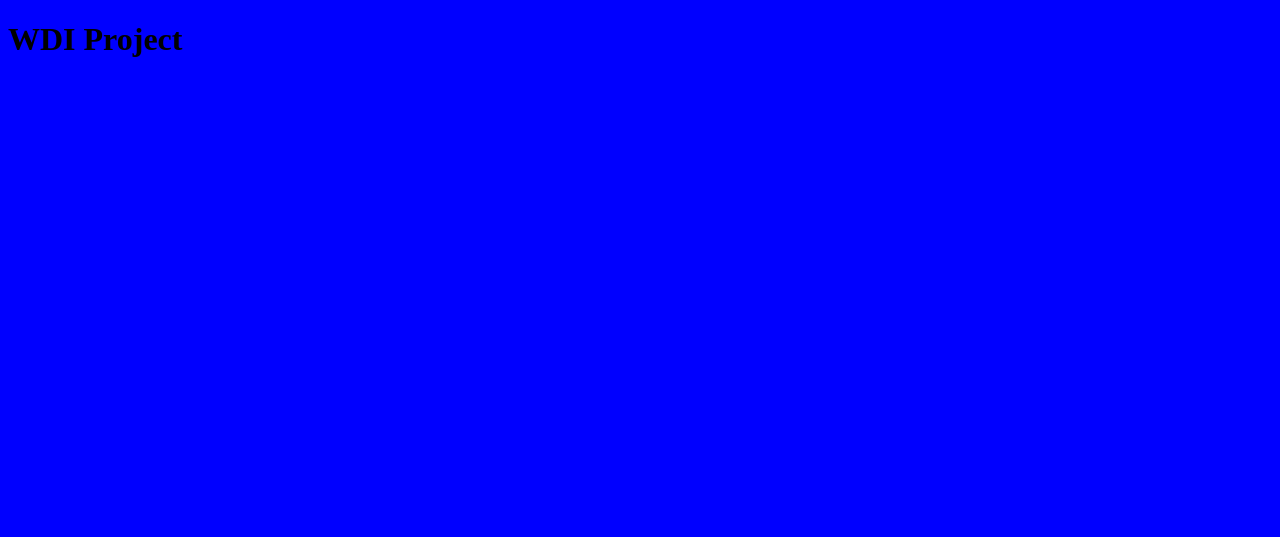
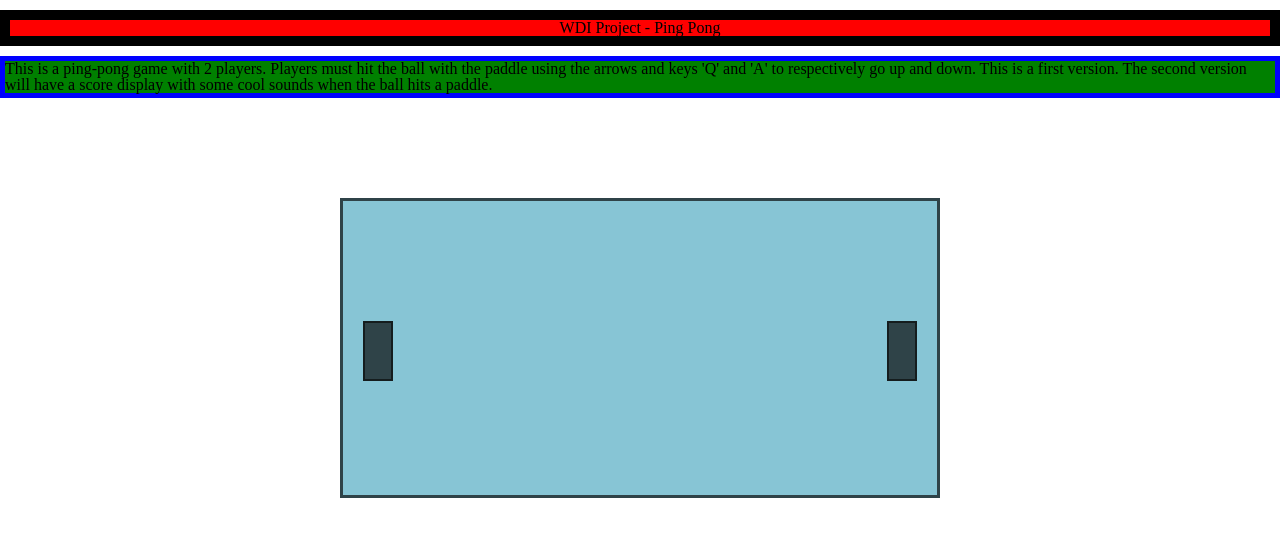
Before and after one commit to ialami/WDI_PROJECT_1, a PHP site: page / in a window 1280 px wide. Before the commit the part shown is almost empty. Shown: the top 537 px of the page. Run offline with PHP 8.4, Linux system fonts and the light colour scheme; some libraries are stand-ins or nearby versions.

Commit message:
first paddle movement done

```diff
--- /dev/null
+++ b/css/reset.css
@@ -0,0 +1,48 @@
+/* http://meyerweb.com/eric/tools/css/reset/
+   v2.0 | 20110126
+   License: none (public domain)
+*/
+
+html, body, div, span, applet, object, iframe,
+h1, h2, h3, h4, h5, h6, p, blockquote, pre,
+a, abbr, acronym, address, big, cite, code,
+del, dfn, em, img, ins, kbd, q, s, samp,
+small, strike, strong, sub, sup, tt, var,
+b, u, i, center,
+dl, dt, dd, ol, ul, li,
+fieldset, form, label, legend,
+table, caption, tbody, tfoot, thead, tr, th, td,
+article, aside, canvas, details, embed,
+figure, figcaption, footer, header, hgroup,
+menu, nav, output, ruby, section, summary,
+time, mark, audio, video {
+  margin: 0;
+  padding: 0;
+  border: 0;
+  font-size: 100%;
+  font: inherit;
+  vertical-align: baseline;
+}
+/* HTML5 display-role reset for older browsers */
+article, aside, details, figcaption, figure,
+footer, header, hgroup, menu, nav, section {
+  display: block;
+}
+body {
+  line-height: 1;
+}
+ol, ul {
+  list-style: none;
+}
+blockquote, q {
+  quotes: none;
+}
+blockquote:before, blockquote:after,
+q:before, q:after {
+  content: '';
+  content: none;
+}
+table {
+  border-collapse: collapse;
+  border-spacing: 0;
+}
--- a/css/style.css
+++ b/css/style.css
@@ -1,3 +1,55 @@
+* {
+  box-sizing: border-box;
+}
+
 body {
-  background: blue;
 }
+
+h1 {
+  border: 10px solid black;
+  margin: 10px auto;
+  background-color: red;
+  text-align: center;
+}
+
+p {
+  border: 5px solid blue;
+  background-color: green;
+}
+
+#board {
+  border: 3px solid rgba(11,13,13, 0.7);
+  background-color: rgba(85, 173, 195, 0.7);
+  width: 600px;
+  height: 300px;
+  position: relative;
+  top: 100px;
+  margin: auto;
+}
+
+.paddles {
+  border: 2px solid rgba(11,13,13, 0.7);
+  background-color: rgba(11,13,13, 0.7);
+  width: 30px;
+  height: 60px;
+}
+
+#paddleA {
+  position: absolute;
+  top:120px;
+  left:20px;
+}
+
+#paddleB {
+  position: absolute;
+  top: 120px;
+  right: 20px;
+}
+
+#ball {
+  /*border: 5px solid green;
+  background-color: maroon;
+  width: 30px;
+  height: 30px;
+  border-radius: 30px;*/
+}
--- a/index.html
+++ b/index.html
@@ -2,11 +2,20 @@
 <html>
   <head>
     <meta charset="utf-8">
+    <script src="https://code.jquery.com/jquery-3.2.1.min.js"
+  integrity="sha256-hwg4gsxgFZhOsEEamdOYGBf13FyQuiTwlAQgxVSNgt4=" crossorigin="anonymous"></script>
+    <script src="js/app.js" charset="utf-8"></script>
+    <link rel="stylesheet" href="css/reset.css">
     <link rel="stylesheet" href="css/style.css">
-    <script src="js/app.js" charset="utf-8"></script>
     <title>Project 1</title>
   </head>
   <body>
-    <h1>WDI Project</h1>
+    <h1>WDI Project - Ping Pong</h1>
+    <p class="description">This is a ping-pong game with 2 players. Players must hit the ball with the paddle using the arrows and keys 'Q' and 'A' to respectively go up and down. This is a first version. The second version will have a score display with some cool sounds when the ball hits a paddle.</p>
+    <div id="board">
+      <div class="paddles" id="paddleA"></div>
+      <div class="paddles" id="paddleB"></div>
+      <div id="ball"</div>
+    </div>
   </body>
 </html>
--- a/js/app.js
+++ b/js/app.js
@@ -1 +1,134 @@
-console.log('loaded')
+/*
+
+LOGIC OF THE GAME
+
+Think about the main events
+
+In terms of physics, what is the position of the ball at any time?
+
+Let p be the position of the ball,
+
+p(t=2) = p(t=1) + velocity
+p(t=2) = p(t=1) + speed * direction / direction either 1 or -1
+
+Therefore, in x and y-coordinates:
+p(t=2)[x] = p(t=1)[x] + speed * direction[x];
+p(t=2)[y] = p(t=1)[y] + speed * direction[y];
+
+In terms of coding that is everytime the ball touches either a paddle, either one of the top or bottom borders, the position of the ball needs to be updated through incrementation.
+
+
+How do you know when there is a collision between the ball and the paddle?
+
+Let L be the length of the paddles A and B.
+Paddles A and B can only move along the y-axis. Their x-position is therefore a constant.
+In order to check the collision of the ball at any time with one of the paddles, have an if statement. 3 conditions must be met, it is therefore condition1 && condition2 && condition 3:
+- The x position of the ball must be equal to the x-coordinate of the paddles
+- The y position of the ball must be lower than the y-coordinate of the top of the paddle
+- The y position of the ball must be greater than the y-coordinate of the top of the paddle
+If those 3 conditions happen in the same time, then there is collision, in which case the ball must change direction on the x-axis.
+
+In other words, if the ball hits one of the borders, then the y-direction of the ball changes but the X-direction does not change;
+if the ball hits one of the borders, then the x-direction changes, but the y-direction does not change;
+
+There are going to be 4 main events, when you press the arrow up or down (say for paddle A) and if you press two other key Q and A (say for paddle B). We also know that each key on the keyboard has a code, this is therefore not a problem. So basically that can be broken down into 2 events either up or down. If you press the up arrow and Q it respectively goes up for paddles A and B. If you press the down arrow and A, it goes respectively goes down for paddles A and B. All of these can be grouped into one function, which is basically the movement of the paddles.
+
+Events are:
+- $(XYZ).on('keydown', function ())
+- $(XYZ).on('keyup', function ())
+XYZ should be the whole document, or window.
+
+The next function can be the collision, which will trigger the movement of the ball
+
+And all of that is done within a set interval of lambda ms. So each lambda ms, it performs the function of moving the paddles and of moving the ball according to the collision. Lamba must be small enough so that it does not miss collisions. Obviously there is always going to be some collisions that are going to be missed: because lambda would have to be really small. Now I guess, the lower the interval is, the harder the game is gonna be, because you have to be more precise with the position of the paddles and because of the speed at which the ball moves. So one must find the right balance between not missing the collisions and not making the game too hard.
+
+This is the MVP
+
+Potential for scale-up:
+- display the score and play games first to 11 or first to 21
+- Add sounds of chinese players shouting everytime it hits paddle A or B (that can be really funny to be honest)
+
+*/
+
+//declare global variables
+// assign keys
+// const keys = {
+//   up: 38,
+//   down: 40,
+//   q: 81,
+//   a: 65
+// };
+// const pressedKeys = [];
+
+$(() => {
+  // declare JQuery variables
+
+  //declare events that trigger the game
+  $(document).on('keydown', function(e) {
+    const code = e.keyCode;
+    console.log(code); // test positive, returned value is 40
+    const topPaddleB = parseInt($('#paddleB').css('top'));
+    console.log(topPaddleB); // test positive, returned value is 120
+    const heightBoard = parseInt($('#board').css('height'));
+    console.log(heightBoard);
+    const paddlesHeight = parseInt($('.paddles').css('height'));
+    console.log(paddlesHeight);
+    if (code == 40) {
+      if (topPaddleB <= heightBoard-paddlesHeight-10) {
+        $('#paddleB').css('top', topPaddleB + 5);
+      }
+    }
+  });
+  // $(document).one('keyup', paddleUp);
+
+  //setInterval to keep playing undefinitely
+  // setInterval(, 10);
+});
+
+//keyCode to get the code of the key
+//JQuery event keypress
+
+// paddleMovemement() {
+//   //keydown related function
+//     //move paddle A or B (might use this or e.target) down
+//     //surely use an animated event for the movement?
+//   //keyup related function
+//     //move paddle A or B (might use this or e.target) up
+//     //surely use an animated event for the movement
+// }
+
+// paddleDown(e) {
+// }
+
+// ballMovement() {
+//   check collision using if statements, or better using a switch statement.
+//
+//     give the ball a random direction at start
+//
+//     check collision with top border
+//       Is the y-position of the ball the same as the y-position of the top border?
+//     check collision with bottom border
+//       Is the y-position of the ball the same as the y-position of the bottom border?
+//     check collision with paddleA
+//       Is the x position of the ball equal to the x-coordinate of paddleA
+//       extract the top and bottom y coordinates of the paddleA
+//       Is the y position of the ball lower than the y-coordinate of the top of paddleA?
+//       Is the y position of the ball greater than the y-coordinate of the top paddleA?
+//     check collision with paddleB
+//       Is the x position of the ball equal to the x-coordinate of paddleB
+//       extract the top and bottom y coordinates of the paddleB
+//       Is the y position of the ball lower than the y-coordinate of the top of paddleB?
+//       Is the y position of the ball greater than the y-coordinate of the top paddleB?
+//     check collision with right border.
+//       Is the x-position of the ball the same as the x-position of the right border?
+//         If yes, put the ball back in the middle (i.e. start position) and restart the game.
+//     check collision with left border
+//       Is the x-position of the ball the same as the x-position of the left border?
+//         If yes, put the ball back in the middle (i.e. start position) and restart the game.
+//
+// note that there is an action that is repeated, which is to put the ball back in the middle, this can therefore be a function updateBallPosition () {}.
+//
+//   inside all the if, keep incrementing the position of the ball using the formula:
+//   p(t=2)[x] = p(t=1)[x] + speed * direction[x];
+//   p(t=2)[y] = p(t=1)[y] + speed * direction[y];
+// }
```
